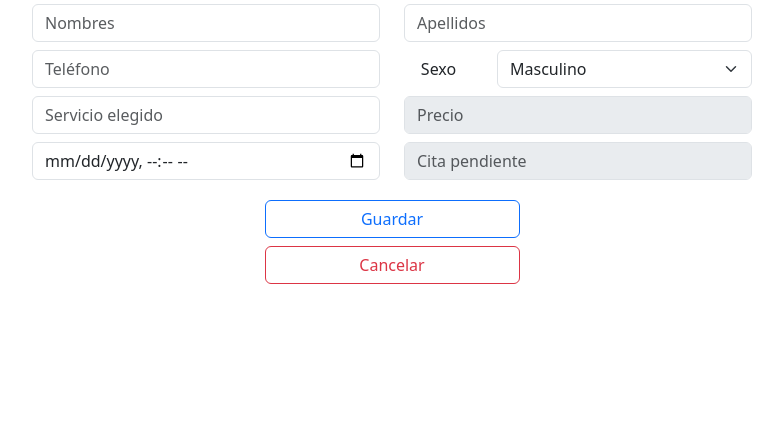
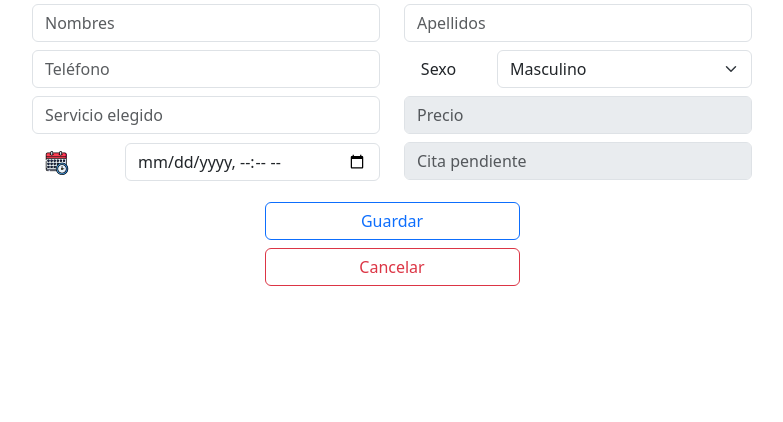
Before and after one commit to thebash1/kamojic, a PHP site: page /mvc/view/employee/addReservation.php in a window 1280 px wide. Shown: the part 130-552 px from the top of the page, without its empty margins (236-1019 px from the left). Run offline with PHP 8.4, Linux system fonts and the light colour scheme.

Commit message:
without commentary

```diff
--- a/home/about_us.php
+++ b/home/about_us.php
@@ -25,7 +25,7 @@
                                 <li class="nav-item"><a class="nav-link text-body" href="./offerts.html">Ofertas</a></li>
                                 <li class="nav-item"><a class="nav-link text-body" href="./reservations.html">Citas</a></li>
                                 <li class="nav-item"><a class="nav-link text-body" href="./about_us.html">Sobre nosotros</a></li>
-                                <li class="nav-item"><a class="nav-link text-body" href="../index.html">Cerrar sesión</a></li>
+                                <li class="nav-item"><a class="nav-link text-body" href="../index.php">Cerrar sesión</a></li>
                             </ul>
                             <div class="d-flex align-items-center">
                                 <a href="#" data-bs-toggle="tooltip" data-bs-title="Información de usuario">
--- a/home/home.php
+++ b/home/home.php
@@ -44,7 +44,7 @@
                     <div class="col">
                         <h1 class="display-4 fw-semibold">Bienvenido a Kamojic</h1>
                         <p class="font-monospace">Tu belleza, nuestra pasión.</p>
-                        <a href="../client/addReservationClient.html" class="btn btn-primary">Reserva tu cita</a>
+                        <a href="../client/addReservationClient.php" class="btn btn-primary">Reserva tu cita</a>
                     </div>
                 </div>
             </div>
--- a/mvc/view/employee/addReservation.php
+++ b/mvc/view/employee/addReservation.php
@@ -105,10 +105,17 @@
                     </div>
 
                     <div class="row my-1 justify-content-center">
-                        <div class="col d-xs-block col-md-6 col-lg-4 col-xl-4">
-                            <input class="form-control" type="datetime-local" id="calendarAddReservation" name="calendarAddReservation" required>
+                        <div class="col-6 d-xs-block col-md-6 col-lg-4 col-xl-4">
+                            <div class="row align-items-center">
+                                <div class="col-3">
+                                    <a class="btn" href="#" onclick="alert('la casilla blanca es para la fecha')"><img src="../icons/schedule.png" alt="calendar"></a>
+                                </div>
+                                <div class="col-9">
+                                    <input class="form-control" type="datetime-local" placeholder="Calendario" id="calendarAddReservation" name="calendarAddReservation" required>
+                                </div>
+                            </div>
                         </div>
-                        <div class="col d-xs-block col-md-6 col-lg-4 col-xl-4">
+                        <div class="col-6 d-xs-block col-md-6 col-lg-4 col-xl-4">
                             <input type="text" class="form-control" placeholder="Cita pendiente" aria-label="Estado" id="status" name="status" disabled>
                         </div>
                     </div>
```
Also changed, not shown: client/addReservationClient.php (+4 -4 lines), client/requestChanges.php (+4 -4 lines), home/offerts.php (+5 -5 lines), home/reservations.php (+5 -5 lines).
